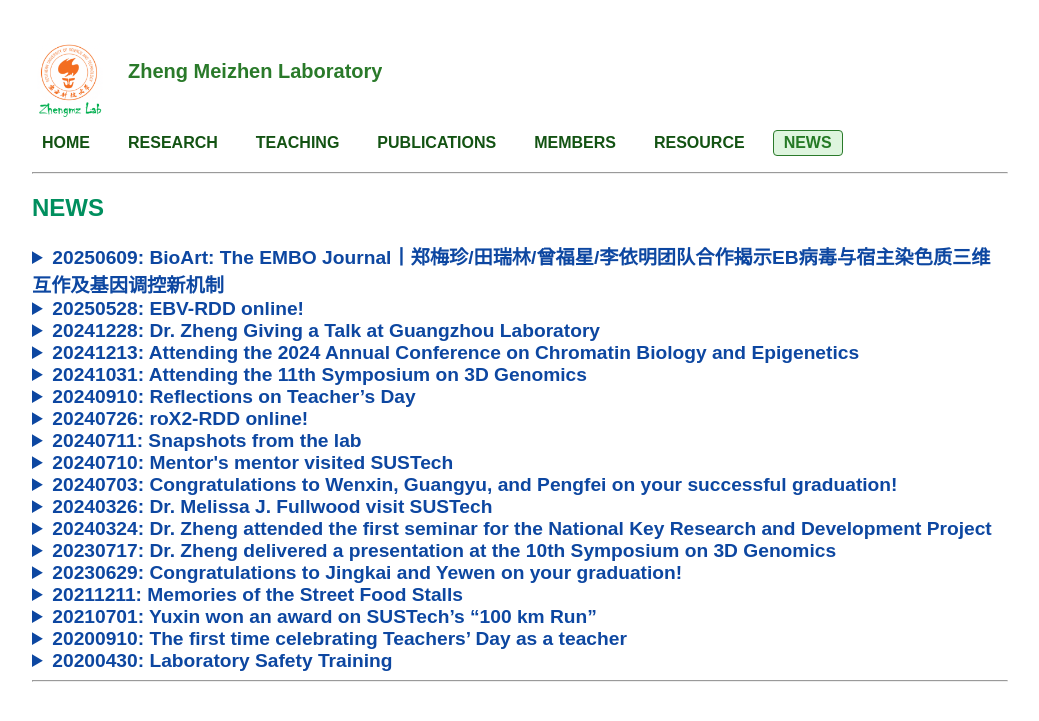
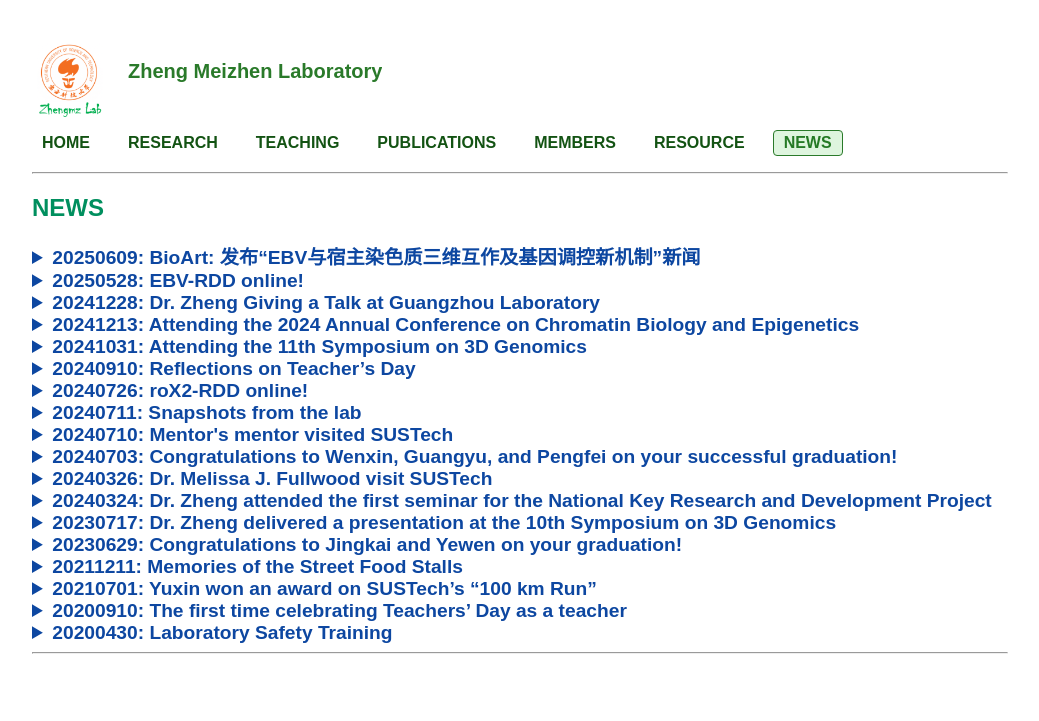
Before and after one commit to ZhengmzLab/zhengmzlab.github.io, a Jekyll site: the page built from news.md, in a window 1280 px wide. Shown: the top 721 px of the page, without its empty margins (120-1159 px from the left). Built offline with Jekyll 4.4.1, drawn with Linux system fonts in a browser that asks for light colours; comment, search, counter and statistics services are not loaded.

Commit message:
Update news.md

```diff
--- a/news.md
+++ b/news.md
@@ -6,7 +6,7 @@ title: NEWS
 
 <!-- ################################# -->
 <details>
-<summary  style="color:#0D47A1; font-size:1.2em; font-weight:bold;" >20250609: BioArt: The EMBO Journal丨郑梅珍/田瑞林/曾福星/李依明团队合作揭示EB病毒与宿主染色质三维互作及基因调控新机制</summary>
+<summary  style="color:#0D47A1; font-size:1.2em; font-weight:bold;" >20250609: BioArt: 发布“EBV与宿主染色质三维互作及基因调控新机制”新闻</summary>
 <br>
 <a href="https://mp.weixin.qq.com/s/czUFhGRr6y7QeU15wVi62Q">The EMBO Journal | 郑梅珍/田瑞林/曾福星/李依明团队合作揭示EB病毒与宿主染色质三维互作及基因调控新机制</a>
 
```
